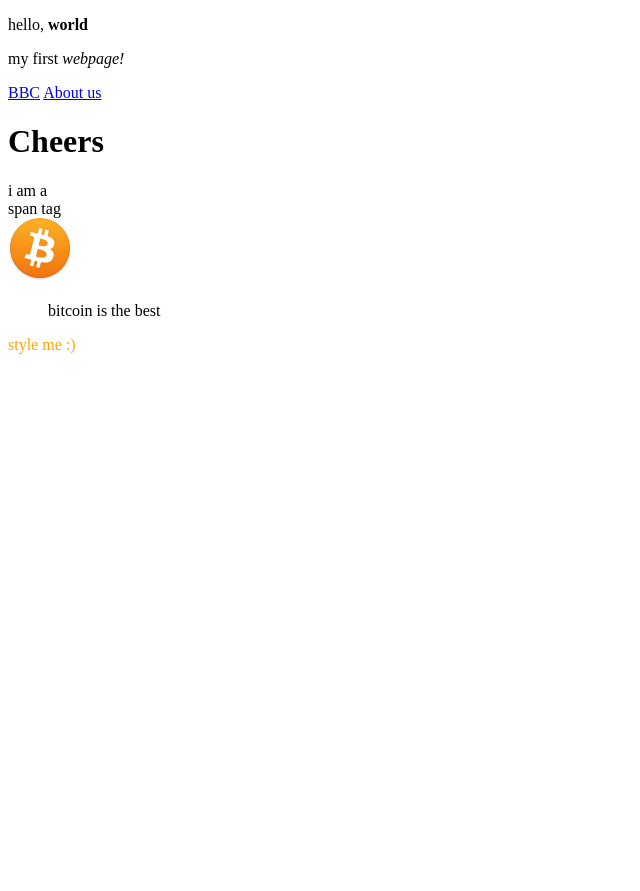
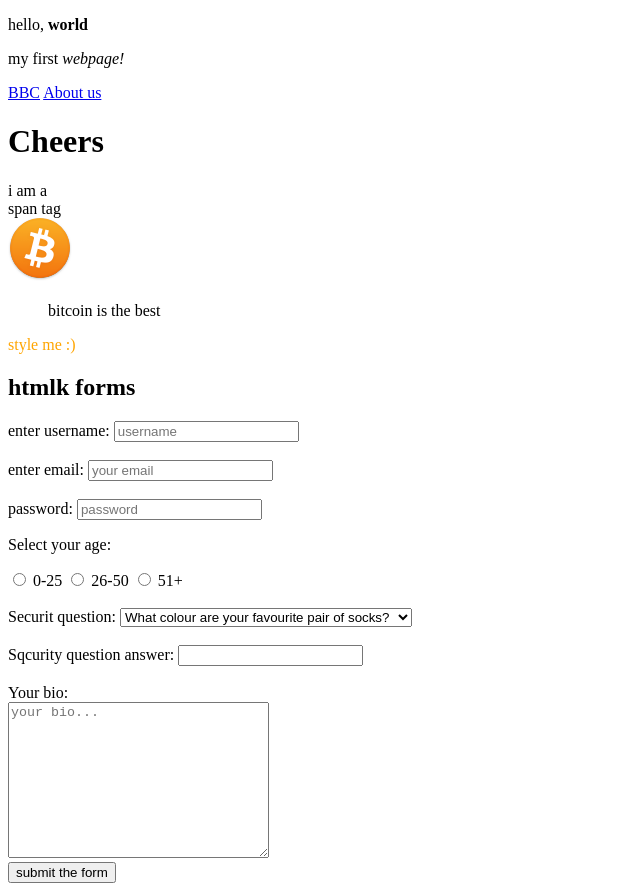
Before and after one commit to sickgit/repo-1, a plain HTML site: page index.html in a window 1280 px wide. Shown: the whole page, without its empty margins (0-640 px from the left). Before the commit the page ends 800 px from the top, so only its background shows below. Drawn offline with Linux system fonts and the light colour scheme.

Commit message:
added forms

```diff
--- a/index.html
+++ b/index.html
@@ -28,5 +28,48 @@
 
 <p style="color: orange">style me :)</p>
 
+<h2>htmlk forms</h2>
+
+<form>
+    <label for="username">enter username:</label>
+    <input type="text" id="username" name="username" placeholder="username" required>
+    <br><br>
+    <label for="email">enter email:</label>
+    <input type="email" id="email" name="email" placeholder="your email" required>
+    <br><br>
+    <label for="password">password:</label>
+    <input type="password" id="password" name="password" placeholder="password" required>
+
+    <p>Select your age:</p>
+    <input type="radio" name="age" value="0-25" id="option-1">
+    <label for="option-1">0-25</label>
+    <input type="radio" name="age" value="26-50" id="option-2">
+    <label for="option-2">26-50</label>
+    <input type="radio" name="age" value="51+" id="option-3">
+    <label for="option-3">51+</label>
+
+<br><br>
+<label for="question">Securit question:</label>
+<select name="question" id="question">
+    <option value="q1">What colour are your favourite pair of socks?</option>
+    <option value="q2">If you could be a vegetable, what would it be?</option>
+    <option value="q3">What is your name>?</option>
+</select>
+
+<br><br>
+
+<label for="answer">Sqcurity question answer:</label>
+<input type="text" name="answer" id="answer">
+
+<br><br>
+
+<label for="bio">Your bio:</label><br>
+<textarea name="bio" id="bio" cols="30" rows="10" placeholder="your bio..."></textarea>
+<br>
+
+<input type="submit" value="submit the form">
+
+</form>
+
 </body>
 </html>
```
